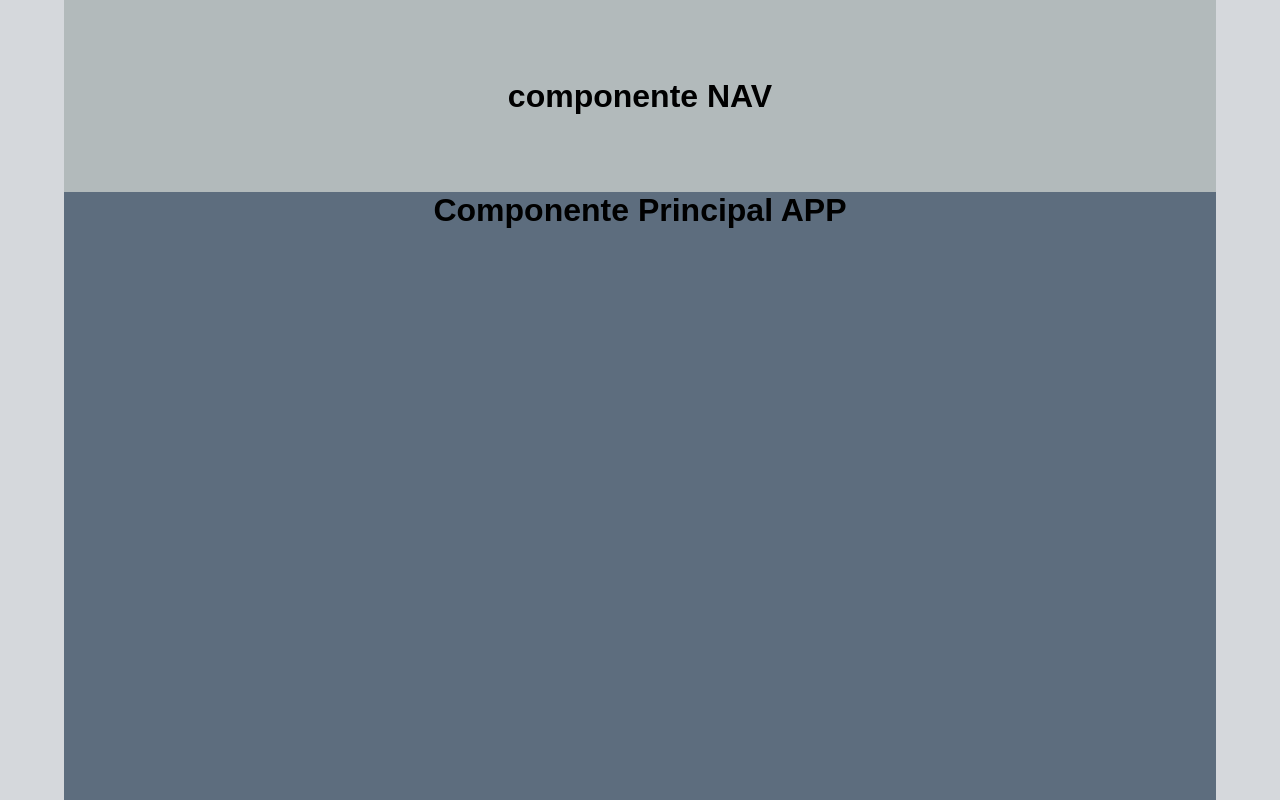
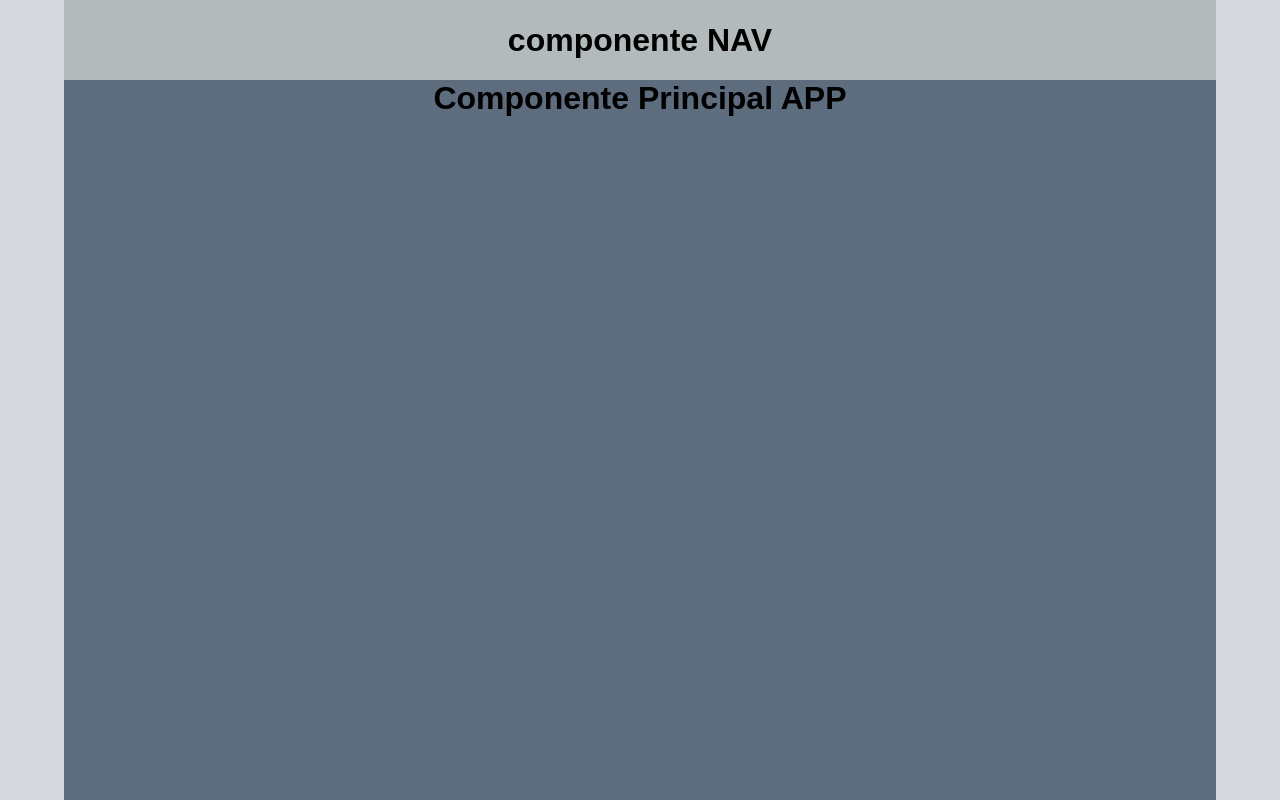
Before and after one commit to rgcandia/ecommerce-base, a React (Vite) app in the folder client/: page / in a window 1280 px wide. Shown: the top 800 px of the page. Built offline with nearby package versions, Linux system fonts and the light colour scheme; no server answers.

Commit message:
se agrega la conexion con el server por socket

```diff
--- a/client/package.json
+++ b/client/package.json
@@ -15,7 +15,8 @@
     "react-dom": "^19.0.0",
     "react-redux": "^9.2.0",
     "react-router": "^7.5.3",
-    "react-router-dom": "^7.5.3"
+    "react-router-dom": "^7.5.3",
+    "socket.io-client": "^4.8.1"
   },
   "devDependencies": {
     "@eslint/js": "^9.22.0",
--- a/client/src/App.jsx
+++ b/client/src/App.jsx
@@ -1,6 +1,12 @@
 import style from './style.module.css'
 import Nav from './components/Nav/Nav';
+// socket
+import conn from './socket/index'
+import { useEffect } from 'react';
 function App (){
+    useEffect(()=>{
+        conn.initSocket();
+    },[])
     return(<div className={style.app} >
         <Nav/>
         <h1>Componente Principal  APP</h1>
--- a/client/src/components/Nav/Nav.module.css
+++ b/client/src/components/Nav/Nav.module.css
@@ -1,5 +1,5 @@
 .nav{
-height: 15%;
+height: 10vh;
 background-color:#b2babb  ;
 display: flex;
 align-items: center;
--- /dev/null
+++ b/client/src/socket/index.js
@@ -0,0 +1,11 @@
+import { io } from 'socket.io-client';
+
+const socket = io('http://localhost:4002'); // URL de tu servidor
+
+const initSocket = ()=>{
+    socket.on('connect', () => {
+        console.log('Conectado al servidor con ID:', socket.id);
+      });
+}
+
+export default {initSocket};
--- a/client/src/style.module.css
+++ b/client/src/style.module.css
@@ -20,6 +20,6 @@ html, body {
 .app{
     background-color:#5d6d7e ;
     width: 90vw;
-    height:100vw;
+    height:100%;
     text-align: center;
 }
```
Also changed, not shown: client/src/socket.js (deleted), 1 other file (tests, documents, lock files or other folders).
